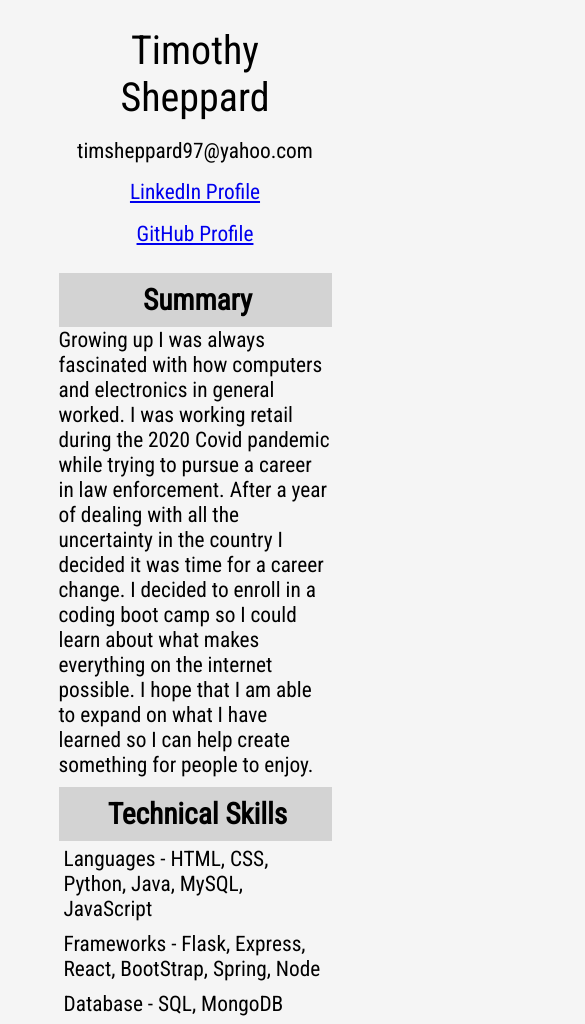
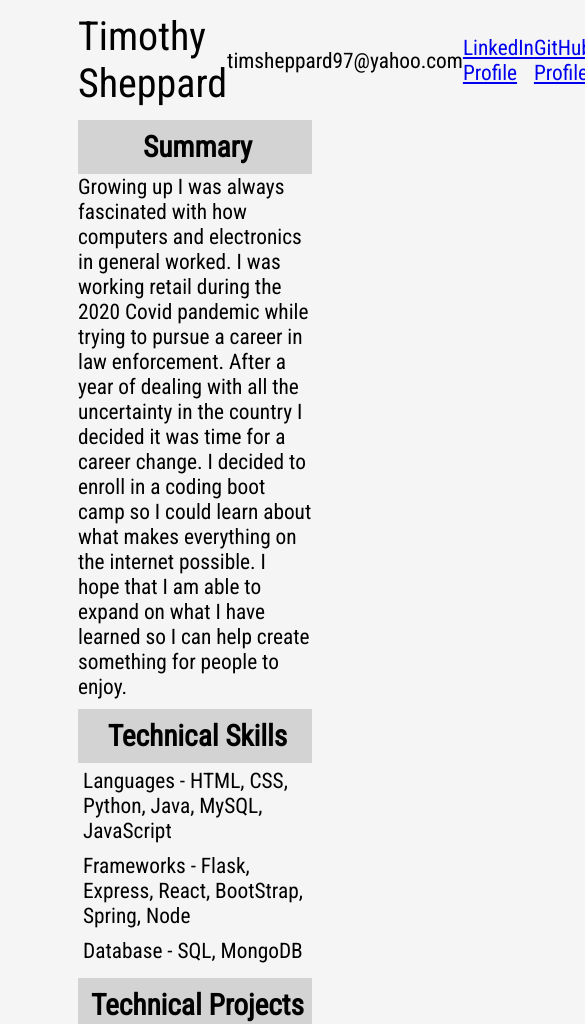
Before and after one commit to Timsheppard97/Timsheppard97.github.io, a plain HTML site: page index.html in a window 390 px wide. Shown: the top 1024 px of the page, 585 px wide, since content can reach past the window. Drawn offline with Linux system fonts and the light colour scheme; files that its build step writes are made by us from their sources.

Commit message:
fixed css

```diff
--- a/homepage.css
+++ b/homepage.css
@@ -6,7 +6,7 @@
 }
 
 .divs {
-    width: 70vw;
+    width: 60%;
     height: 100%;
     margin: auto;
     font-size: 16pt;
@@ -19,21 +19,11 @@
 }
 
 #divOne {
-    width: 70vw;
+    width: 60%;
     display: flex;
     justify-content: space-evenly;
     align-items: center;
     height: 100px;
-}
-
-@media (max-width: 600px) {
-    #divOne {
-        width:60vw;
-        display: flex;
-        text-align: center;
-        flex-direction: column;
-        height: 30vh;
-    }
 }
 
 #name {
@@ -54,7 +44,3 @@
     padding-top: 10px;
     text-align: center;
 }
-
-#stickyInfoPanel {
-
-}
--- a/index.html
+++ b/index.html
@@ -5,7 +5,7 @@
     <meta http-equiv="X-UA-Compatible" content="IE=edge">
     <meta name="viewport" content="width=device-width, initial-scale=1.0">
     <title>Home Page</title>
-    <link rel="stylesheet" href="./static/css/homepage.css">
+    <link rel="stylesheet" href="homepage.css">
     <link rel="preconnect" href="https://fonts.googleapis.com">
     <link rel="preconnect" href="https://fonts.gstatic.com" crossorigin>
     <link href="https://fonts.googleapis.com/css2?family=Roboto+Condensed&display=swap" rel="stylesheet">
```
